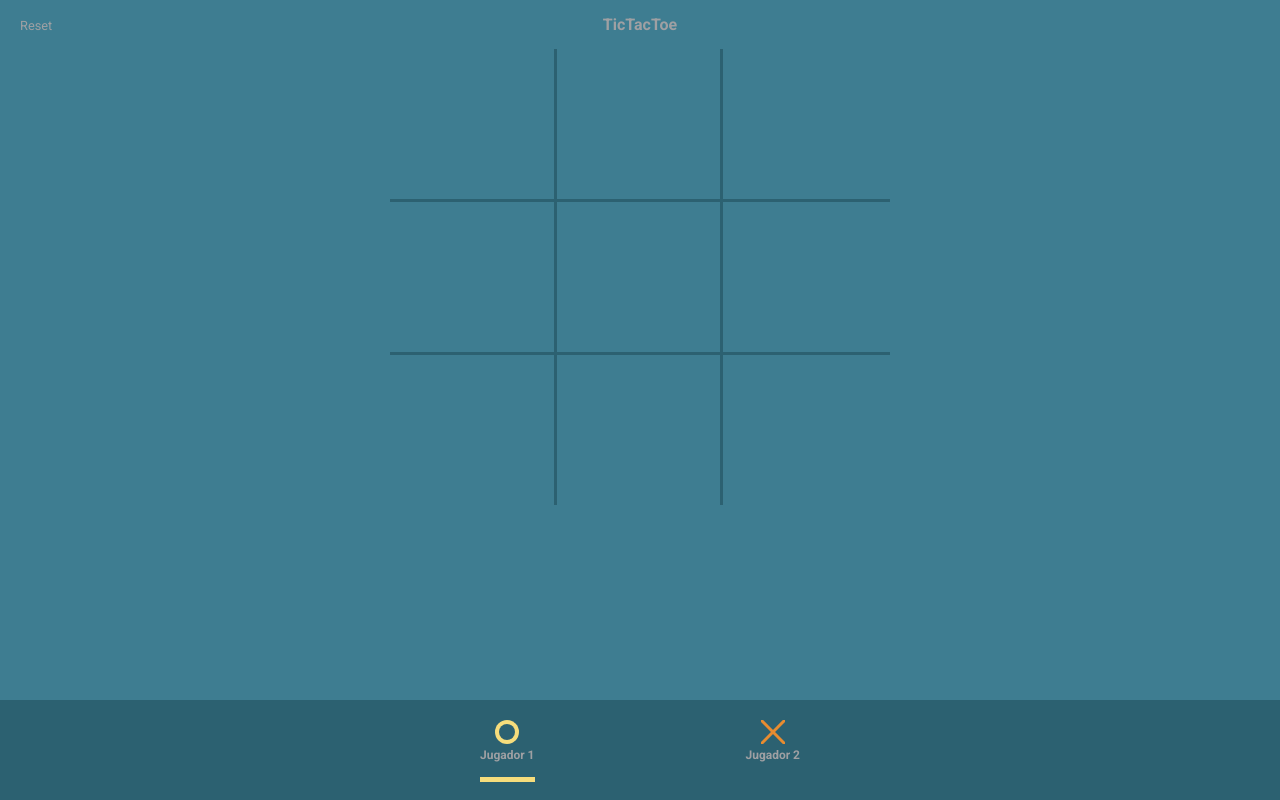
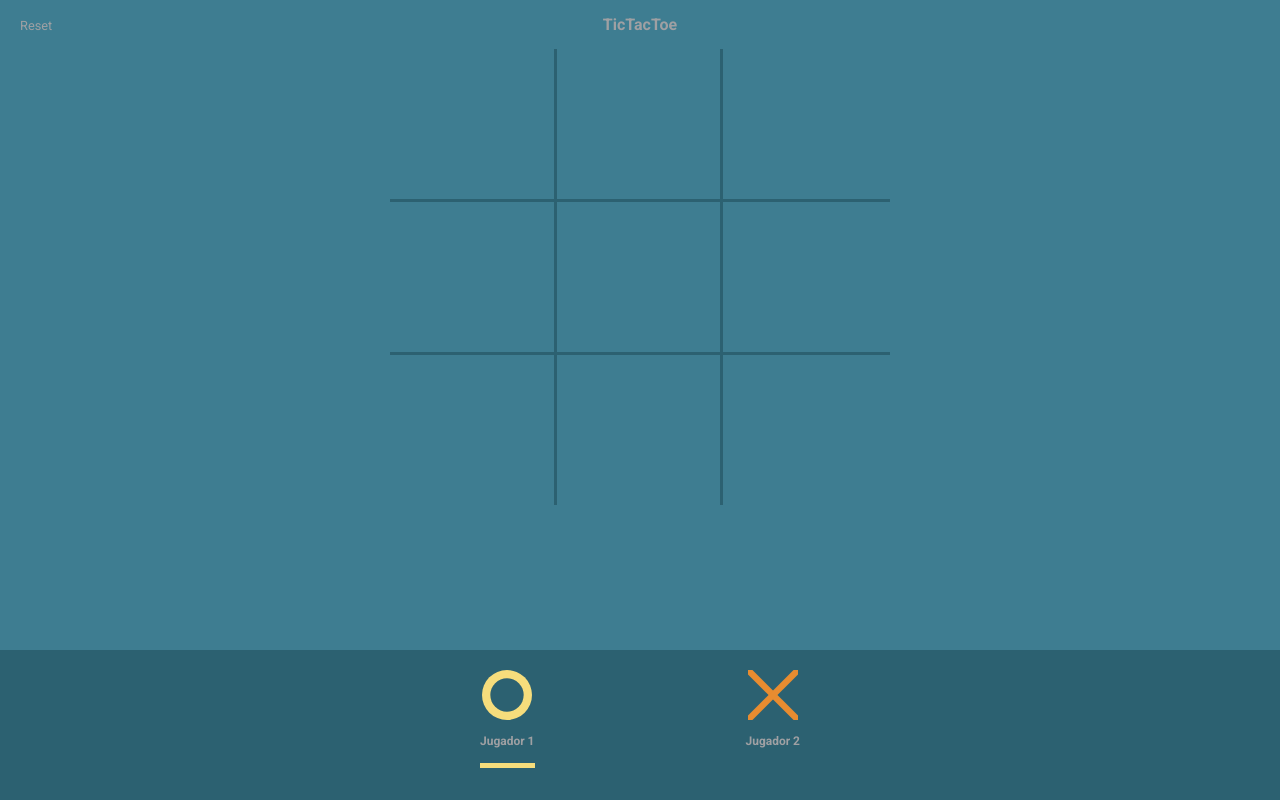
Before and after one commit to HectorRubi/Tic-tac-toe-javascript, a website: page index.html in a window 1280 px wide. Both pictures are taken after a click on the button 555 px from the left and 325 px from the top of the page. Drawn offline with Linux system fonts and the light colour scheme.

Commit message:
Make bigger score icons

```diff
--- a/css/game.css
+++ b/css/game.css
@@ -93,7 +93,7 @@
   bottom: 0;
   left: 0;
   right: 0;
-  min-height: 100px;
+  min-height: 150px;
   background-color: var(--secondary-color);
 }
 
@@ -117,8 +117,9 @@
 }
 
 .score__player--letter > object {
-  height: 24px;
-  width: 24px;
+  height: 50px;
+  width: 50px;
+  margin-bottom: 10px;
 }
 
 .score__player--name {
```
